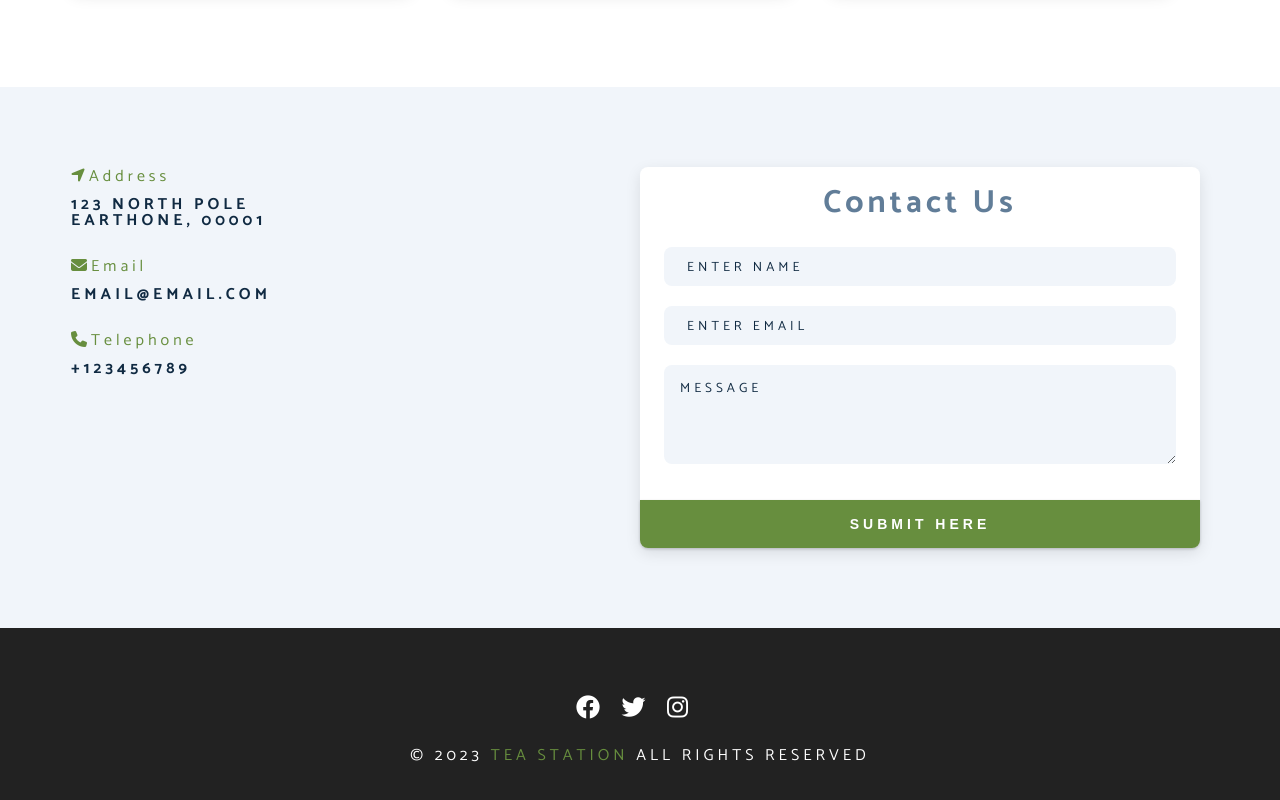
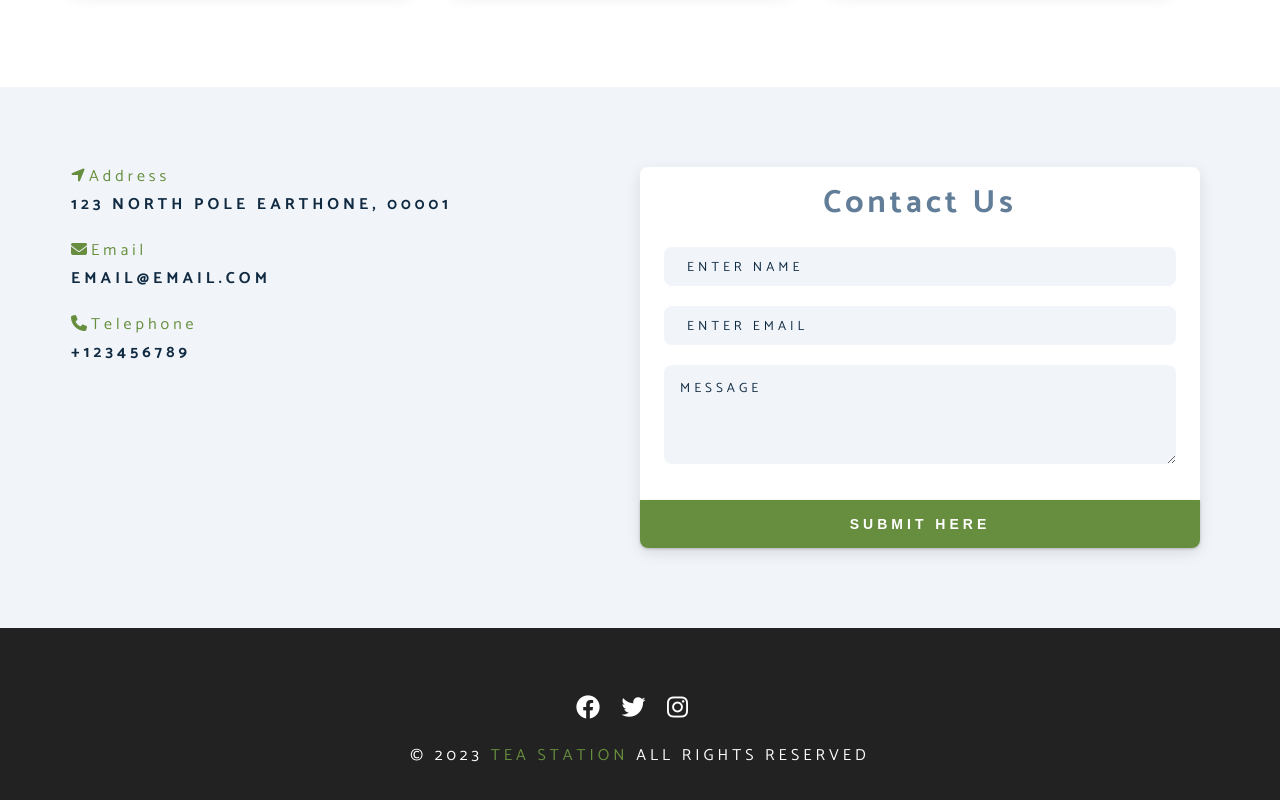
Before and after one commit to sun-n-y/teaStationReactApp, a JavaScript app: page / in a window 1280 px wide. Shown: the part 2872-3672 px from the top of the page. Built offline with nearby package versions, Linux system fonts and the light colour scheme; the HTML template or start-up script is replaced by a standard one; a web font is replaced by a local one.

Commit message:
refactor contacts component

```diff
--- a/src/components/Contact.js
+++ b/src/components/Contact.js
@@ -1,3 +1,5 @@
+import { contacts } from '../data';
+
 const Contact = () => {
   return (
     <div>
@@ -7,42 +9,20 @@ const Contact = () => {
         <div className="section-center clearfix">
           {/* <!-- contact info --> */}
           <article className="contact-info">
-            {/* <!-- contact item --> */}
-            <div className="contact-item">
-              <h4 className="contact-title">
-                <span className="contact-icon">
-                  <i className="fas fa-location-arrow"></i>
-                </span>
-                address
-              </h4>
-              <h4 className="contact-text">
-                123 North Pole <br />
-                EarthOne, 00001
-              </h4>
-            </div>
-            {/* <!-- contact item end --> */}
-            {/* <!-- contact item --> */}
-            <div className="contact-item">
-              <h4 className="contact-title">
-                <span className="contact-icon">
-                  <i className="fas fa-envelope"></i>
-                </span>
-                email
-              </h4>
-              <h4 className="contact-text">email@email.com</h4>
-            </div>
-            {/* <!-- contact item end --> */}
-            {/* <!-- contact item --> */}
-            <div className="contact-item">
-              <h4 className="contact-title">
-                <span className="contact-icon">
-                  <i className="fas fa-phone"></i>
-                </span>
-                telephone
-              </h4>
-              <h4 className="contact-text">+123456789</h4>
-            </div>
-            {/* <!-- contact item end --> */}
+            {contacts.map((contact) => {
+              const { id, icon, type, text } = contact;
+              return (
+                <div className="contact-item" key={id}>
+                  <h4 className="contact-title">
+                    <span className="contact-icon">
+                      <i className={icon}></i>
+                    </span>
+                    {type}
+                  </h4>
+                  <h4 className="contact-text">{text}</h4>
+                </div>
+              );
+            })}
           </article>
           {/* <!-- contact form --> */}
           <article className="contact-form">
--- a/src/data.js
+++ b/src/data.js
@@ -103,3 +103,24 @@ export const services = [
     text: ' Lorem ipsum dolor, sit amet consectetur adipisicing elit. Incidunt necessitatibus architecto ullam recusandae distinctio reprenderit ',
   },
 ];
+
+export const contacts = [
+  {
+    id: 1,
+    icon: 'fas fa-location-arrow',
+    type: 'address',
+    text: '123 North Pole EarthOne, 00001',
+  },
+  {
+    id: 2,
+    icon: 'fas fa-envelope',
+    type: 'email',
+    text: 'email@email.com',
+  },
+  {
+    id: 3,
+    icon: 'fas fa-phone',
+    type: 'telephone',
+    text: '+123456789',
+  },
+];
```
